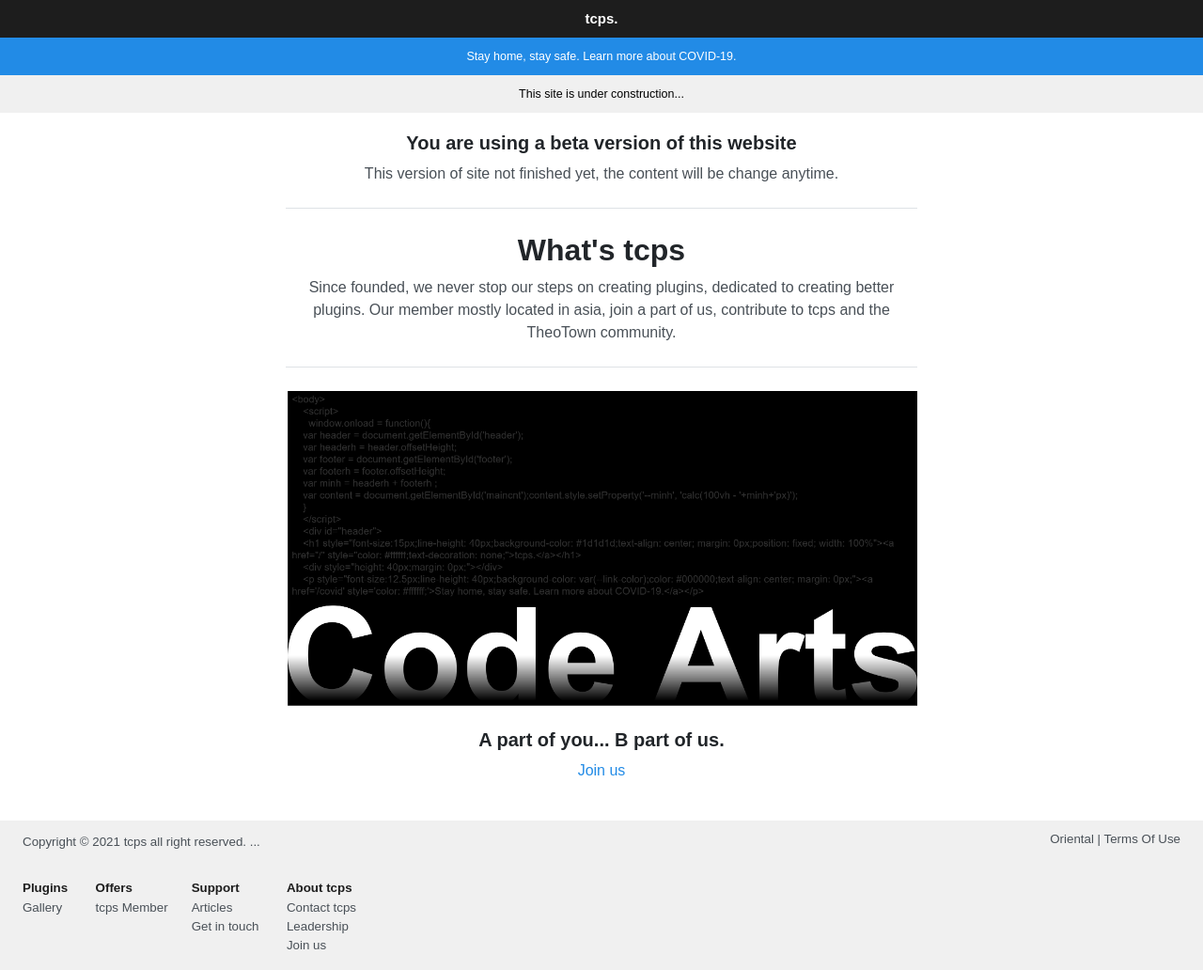
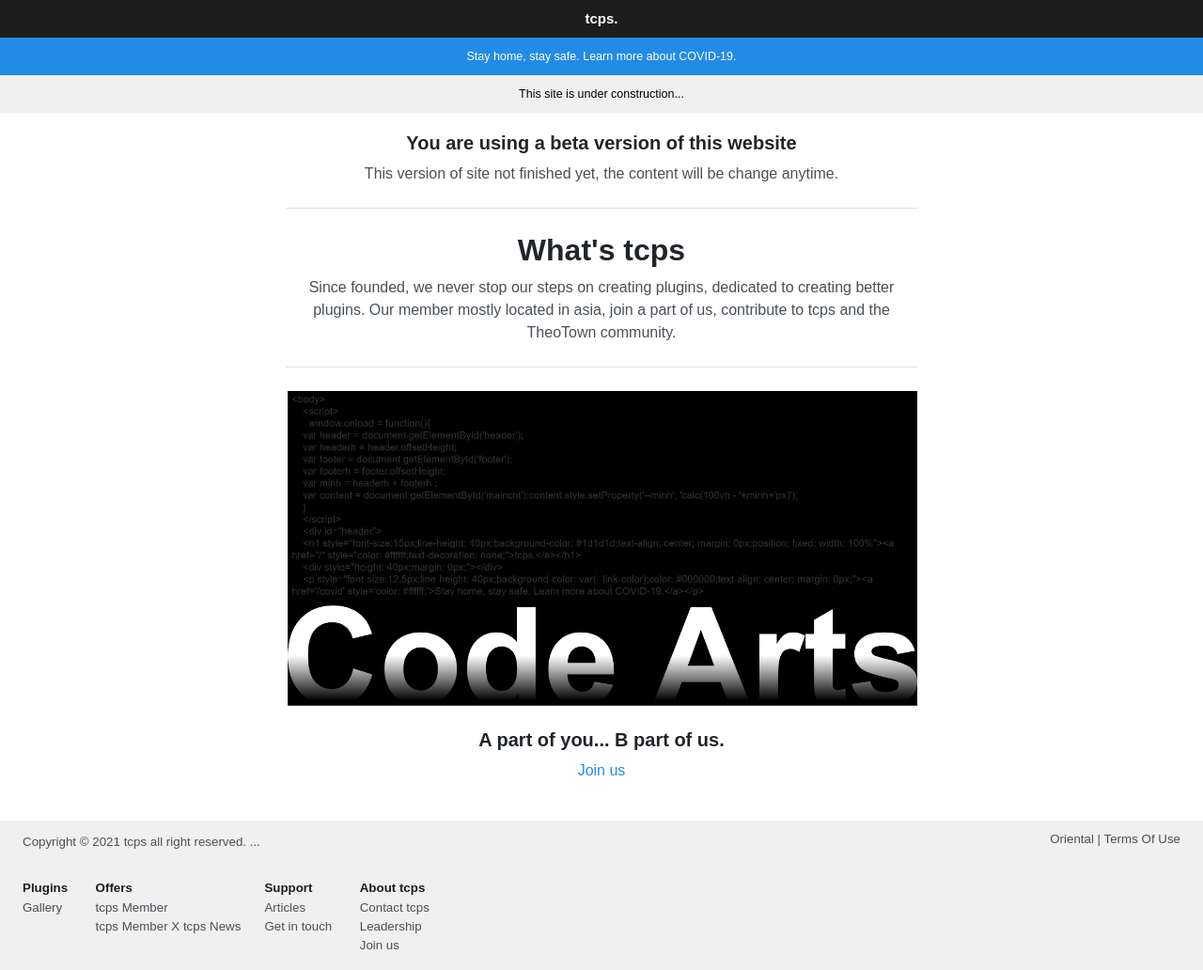
Before and after one commit to ttcps/ttcps.github.io, a Jekyll site: the page built from index.html, in a window 1280 px wide and 1032 px high. Shown: the whole window at 94% size. Built offline with Jekyll 4.4.1, drawn with Linux system fonts in a browser that asks for light colours.

Commit message:
Update footer.html

```diff
--- a/_includes/footer.html
+++ b/_includes/footer.html
@@ -21,7 +21,7 @@
 
 <div style="display: inline-block;padding-right: 25px;vertical-align: top;">
            <small><span style="font-weight: 600;color: #1d1d1d">Offers</span>
-           <ul style="list-style: none;padding: 0px"><li><a href="/tcps-member" style="color: #495057">tcps Member</a></li></ul>
+           <ul style="list-style: none;padding: 0px"><li><a href="/tcps-member" style="color: #495057">tcps Member</a></li><li><a href="/tM-X-tN" style="color: #495057">tcps Member X tcps News</a></li></ul>
           </small>
           </div><div style="display: inline-block;padding-right: 25px;vertical-align: top;">
            <small><span style="font-weight: 600;color: #1d1d1d">Support</span>
```
